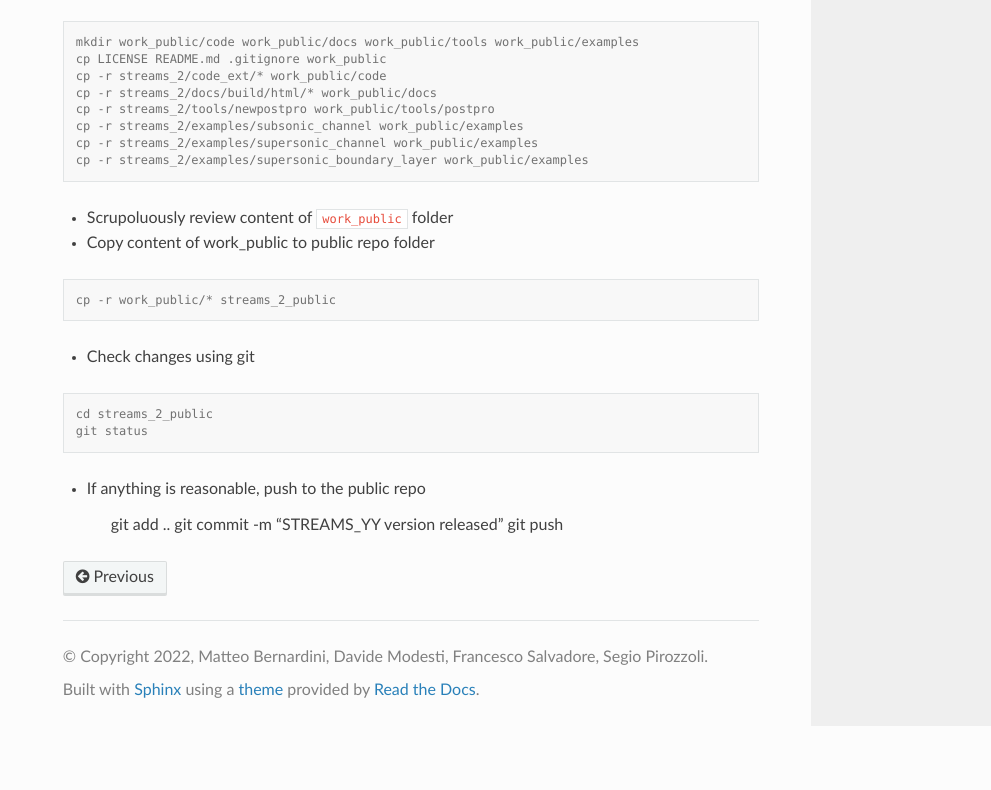
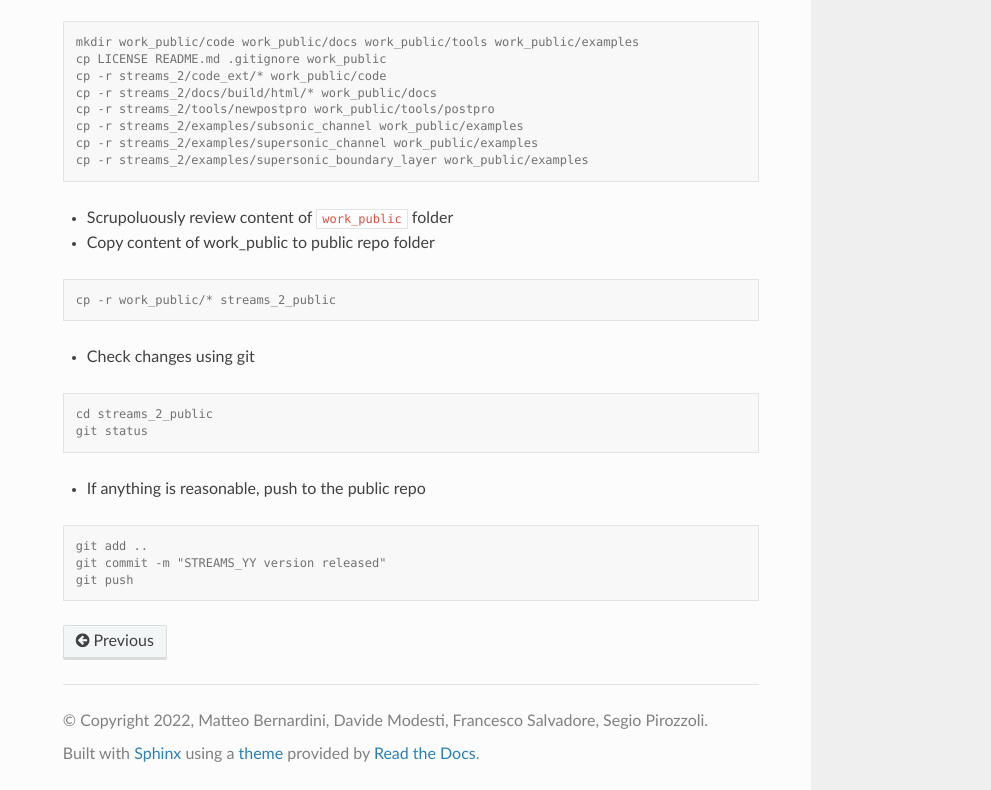
Before and after one commit to francescosalvadore/stree, a plain HTML site: page docs/manual/public.html in a window 1280 px wide. Shown: the part 1073-1863 px from the top of the page, without its empty margins (289-1280 px from the left). Before the commit the page ends 1799 px from the top, so only its background shows below. Drawn offline with Linux system fonts and the light colour scheme.

Commit message:
update docs

```diff
--- a/docs/manual/public.html
+++ b/docs/manual/public.html
@@ -238,15 +238,14 @@ a subfolder work_public and clone private and public streams_2 repositories</p><
 <span class="go">git status</span>
 </pre></div>
 </div>
-<ul>
-<li><p>If anything is reasonable, push to the public repo</p>
-<blockquote>
-<div><p>git add ..
-git commit -m “STREAMS_YY version released”
-git push</p>
-</div></blockquote>
-</li>
+<ul class="simple">
+<li><p>If anything is reasonable, push to the public repo</p></li>
 </ul>
+<div class="highlight-console notranslate"><div class="highlight"><pre><span></span><span class="go">git add ..</span>
+<span class="go">git commit -m &quot;STREAMS_YY version released&quot;</span>
+<span class="go">git push</span>
+</pre></div>
+</div>
 </div>
 
 
```
Also changed, not shown: docs/_sources/manual/public.rst.txt.
